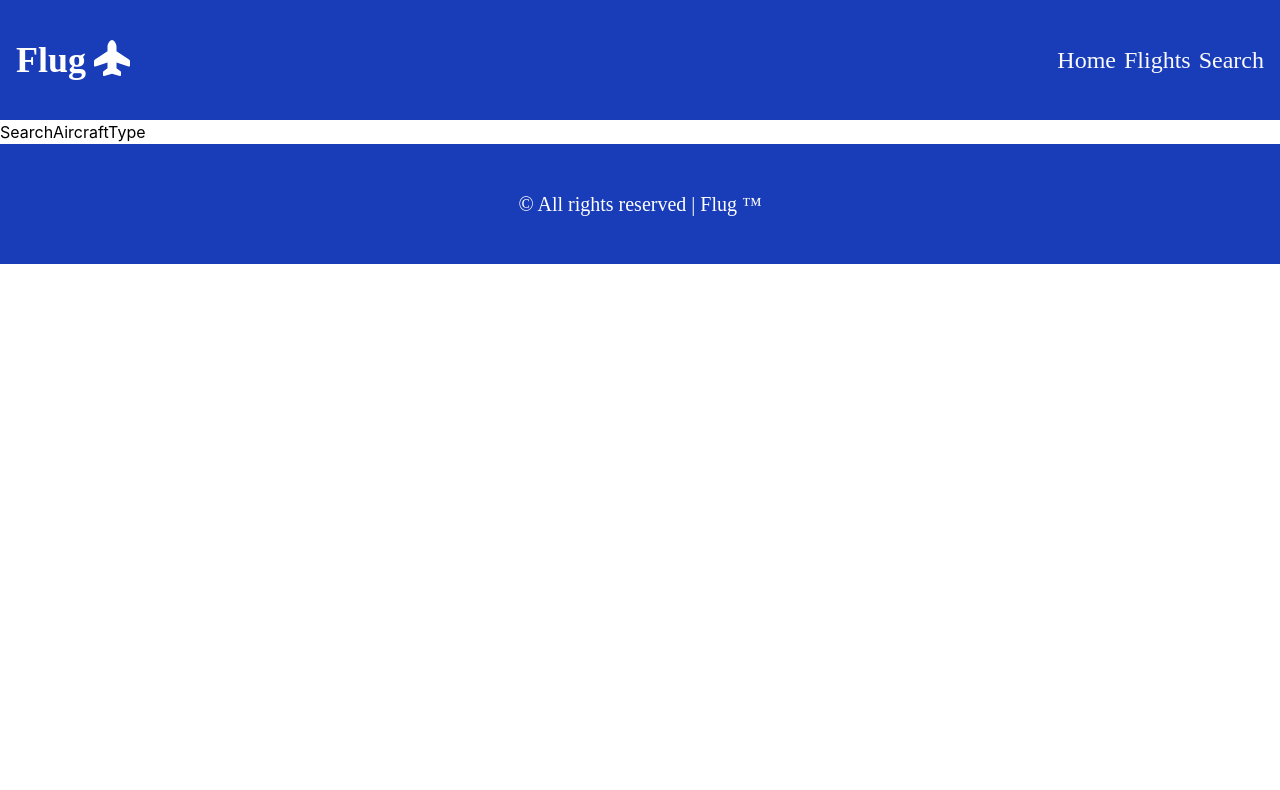
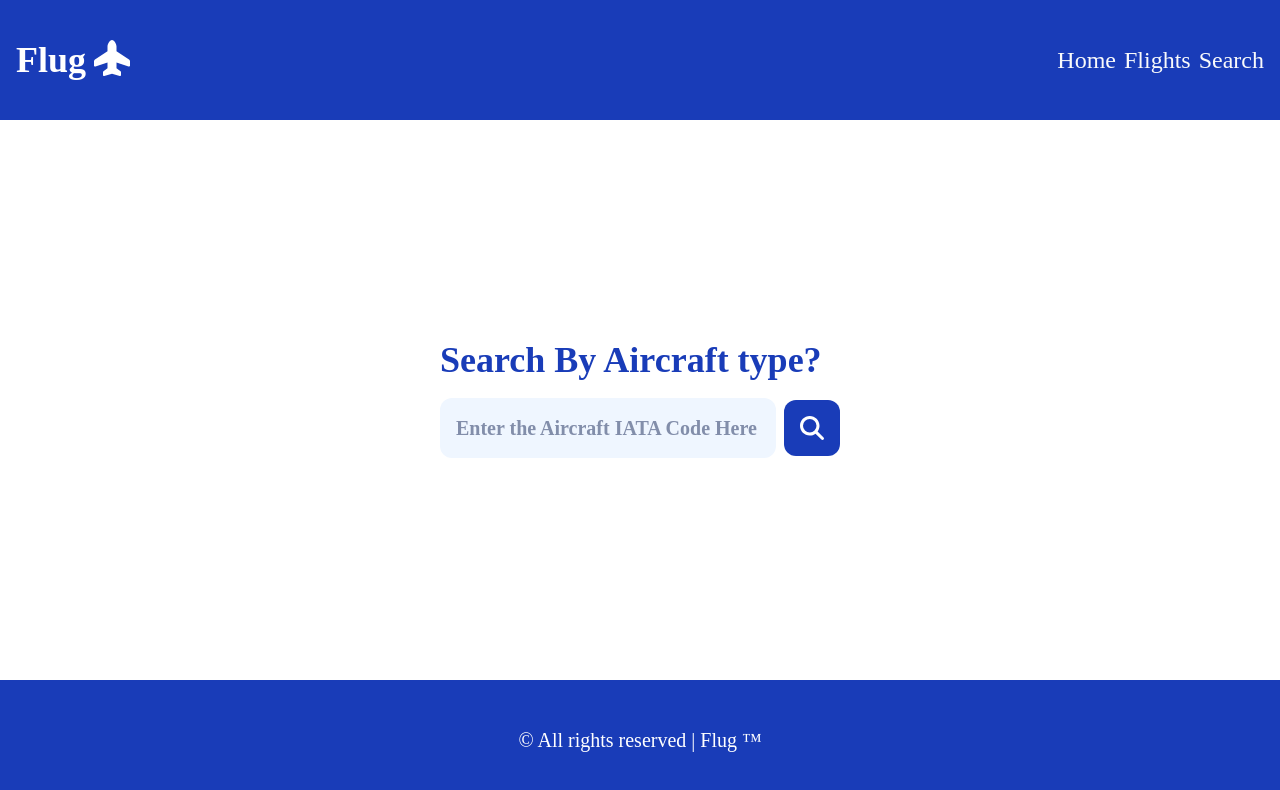
Before and after one commit to lucky-KRMU/Flug, a React (Vite) app: page /search/aircraft/type in a window 1280 px wide. Shown: the top 790 px of the page. Built offline with nearby package versions, Linux system fonts and the light colour scheme; a web font is replaced by a local one.

Commit message:
add search form and handle submit in SearchAircraftType

```diff
--- a/src/Components/AircraftType/SearchAircraftType.jsx
+++ b/src/Components/AircraftType/SearchAircraftType.jsx
@@ -1,8 +1,16 @@
 import React from 'react'
+import SearchForm from "../SearchForm/SearchForm"
 
 function SearchAircraftType() {
+
+    const handleSubmit = async (e) => {
+        e.preventDefault();
+    }
+
   return (
-    <div>SearchAircraftType</div>
+    <>
+    <SearchForm searchBy="Aircraft type" placeholder="Aircraft IATA Code" handleFormSubmit={handleSubmit} />
+    </>
   )
 }
 
--- a/src/main.jsx
+++ b/src/main.jsx
@@ -57,6 +57,10 @@ let router = createBrowserRouter([
               element: <SearchAirplanes />
             },
             {
+              path: "aircraft",
+              element: <SearchAircraftType />
+            },
+            {
               path: "aircraft/type",
               element: <SearchAircraftType />
             }
```
